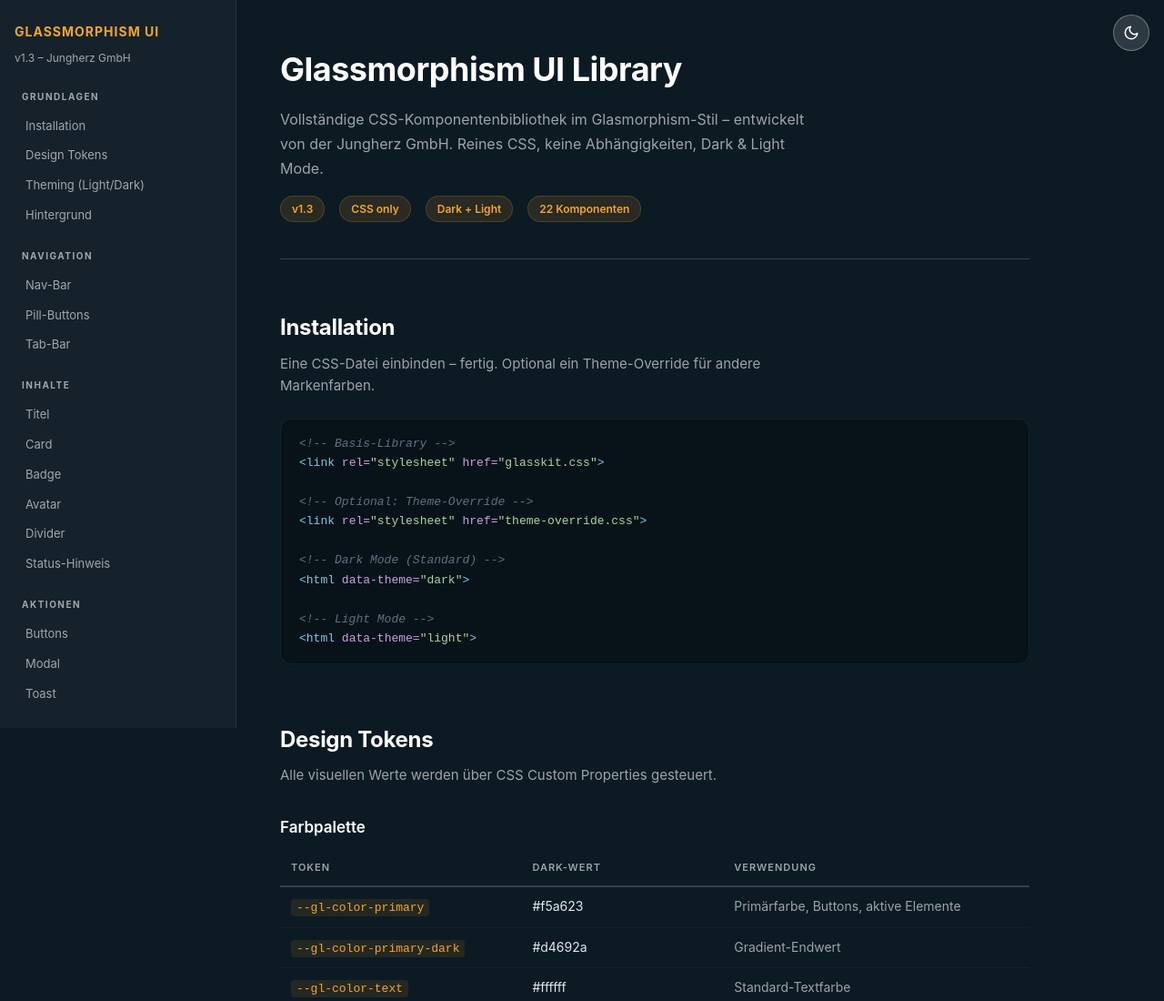
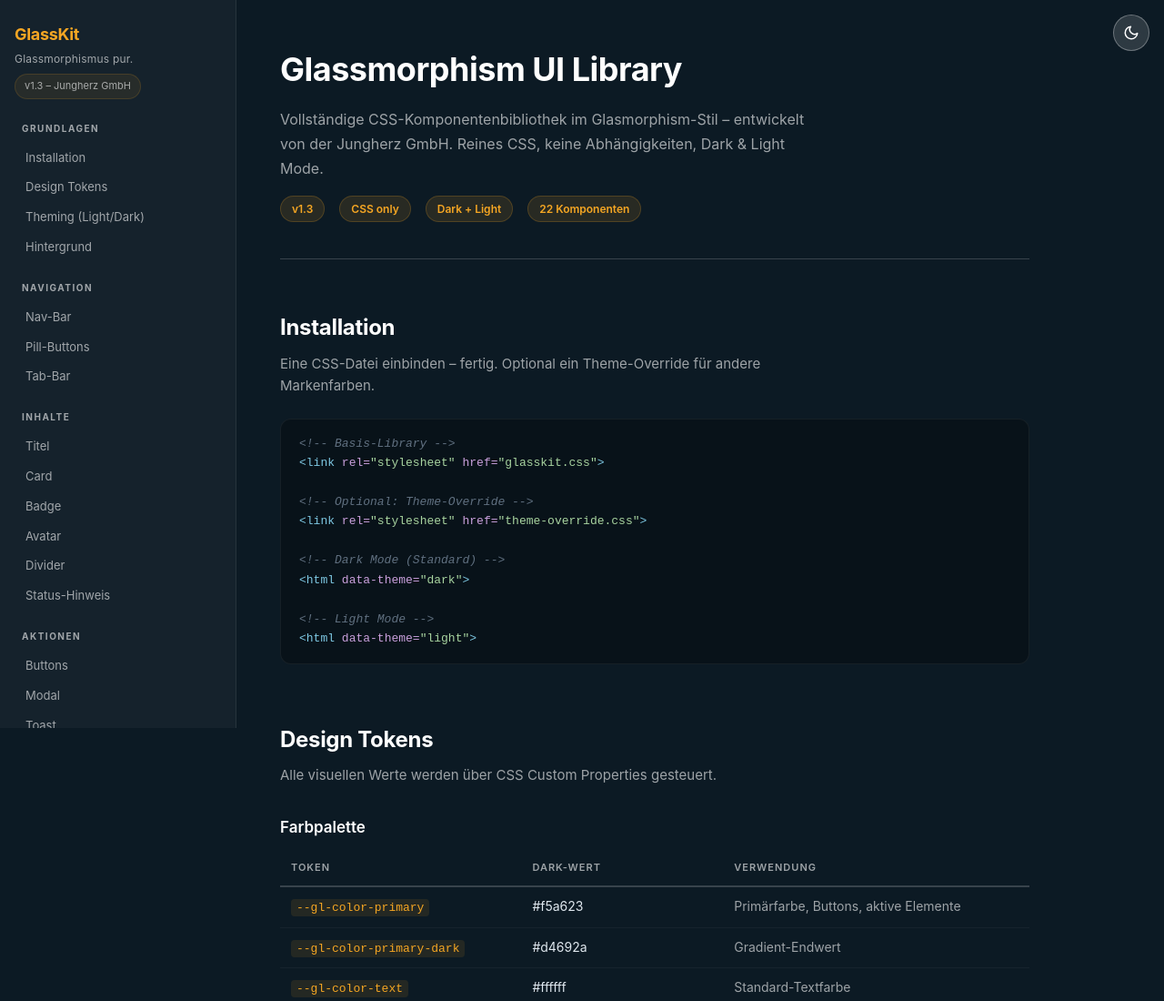
Before and after one commit to JUNGHERZ/GlassKit, a plain HTML site: page docs.html in a window 1280 px wide. Shown: the top 1100 px of the page at 91% size. Drawn offline with Linux system fonts and the light colour scheme.

Commit message:
feat(docs): GlassKit Branding + Smooth Scroll in Sidebar
- Sidebar-Titel: 'Glassmorphism UI' → 'GlassKit'
- Neue Subheadline: 'Glassmorphismus pur.'
- Sidebar-Version als kompakte Badge-Pill gestaltet
- html { scroll-behavior: smooth } für sanftes Anker-Scrolling

```diff
--- a/docs.html
+++ b/docs.html
@@ -7,6 +7,10 @@
 <link rel="stylesheet" href="glasskit.css">
 <style>
   *, *::before, *::after { box-sizing: border-box; margin: 0; padding: 0; }
+
+  html {
+    scroll-behavior: smooth;
+  }
 
   body {
     font-family: -apple-system, BlinkMacSystemFont, 'SF Pro Display', 'Segoe UI', sans-serif;
@@ -39,16 +43,28 @@
   }
 
   .docs-sidebar__title {
-    font-size: 14px; font-weight: 700;
-    text-transform: uppercase; letter-spacing: 1px;
+    font-size: 18px; font-weight: 700;
+    letter-spacing: -0.3px;
     color: var(--gl-color-primary);
-    margin-bottom: 8px;
+    margin-bottom: 2px;
+  }
+
+  .docs-sidebar__subtitle {
+    font-size: 12px;
+    color: var(--gl-color-text-muted);
+    margin-bottom: 6px;
+    letter-spacing: 0.2px;
   }
 
   .docs-sidebar__version {
-    font-size: 12px;
+    font-size: 11px;
     color: var(--gl-color-text-muted);
     margin-bottom: 24px;
+    padding: 4px 10px;
+    background: rgba(245,166,35,0.08);
+    border: 1px solid rgba(245,166,35,0.15);
+    border-radius: 9999px;
+    display: inline-block;
   }
 
   .docs-sidebar__group { margin-bottom: 20px; }
@@ -290,8 +306,9 @@
 
 <!-- SIDEBAR -->
 <aside class="docs-sidebar">
-  <div class="docs-sidebar__title">Glassmorphism UI</div>
-  <div class="docs-sidebar__version">v1.3 – Jungherz GmbH</div>
+  <div class="docs-sidebar__title">GlassKit</div>
+  <div class="docs-sidebar__subtitle">Glassmorphismus pur.</div>
+  <div class="docs-sidebar__version">v1.3 &ndash; Jungherz GmbH</div>
 
   <div class="docs-sidebar__group">
     <div class="docs-sidebar__group-title">Grundlagen</div>
```
